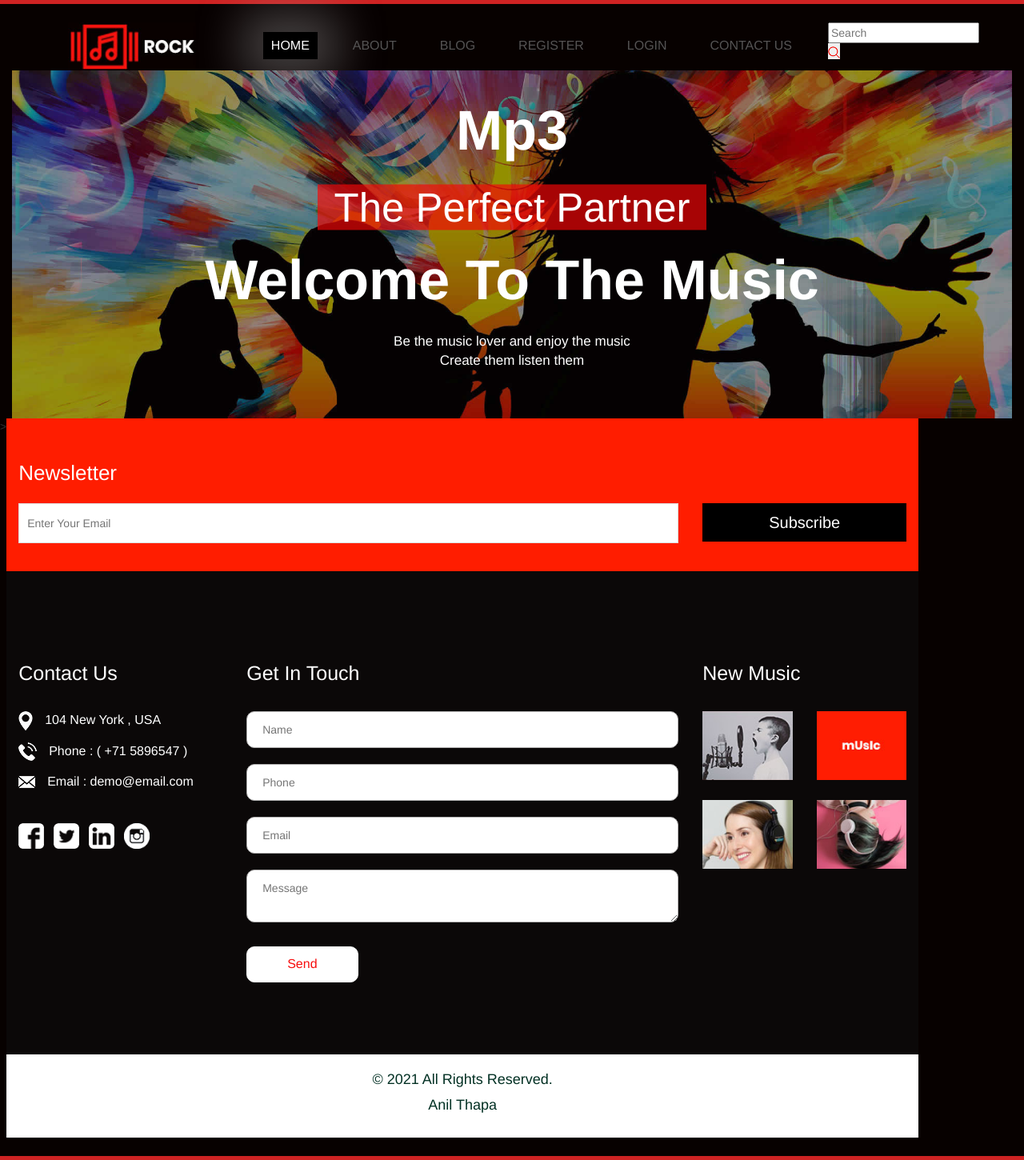
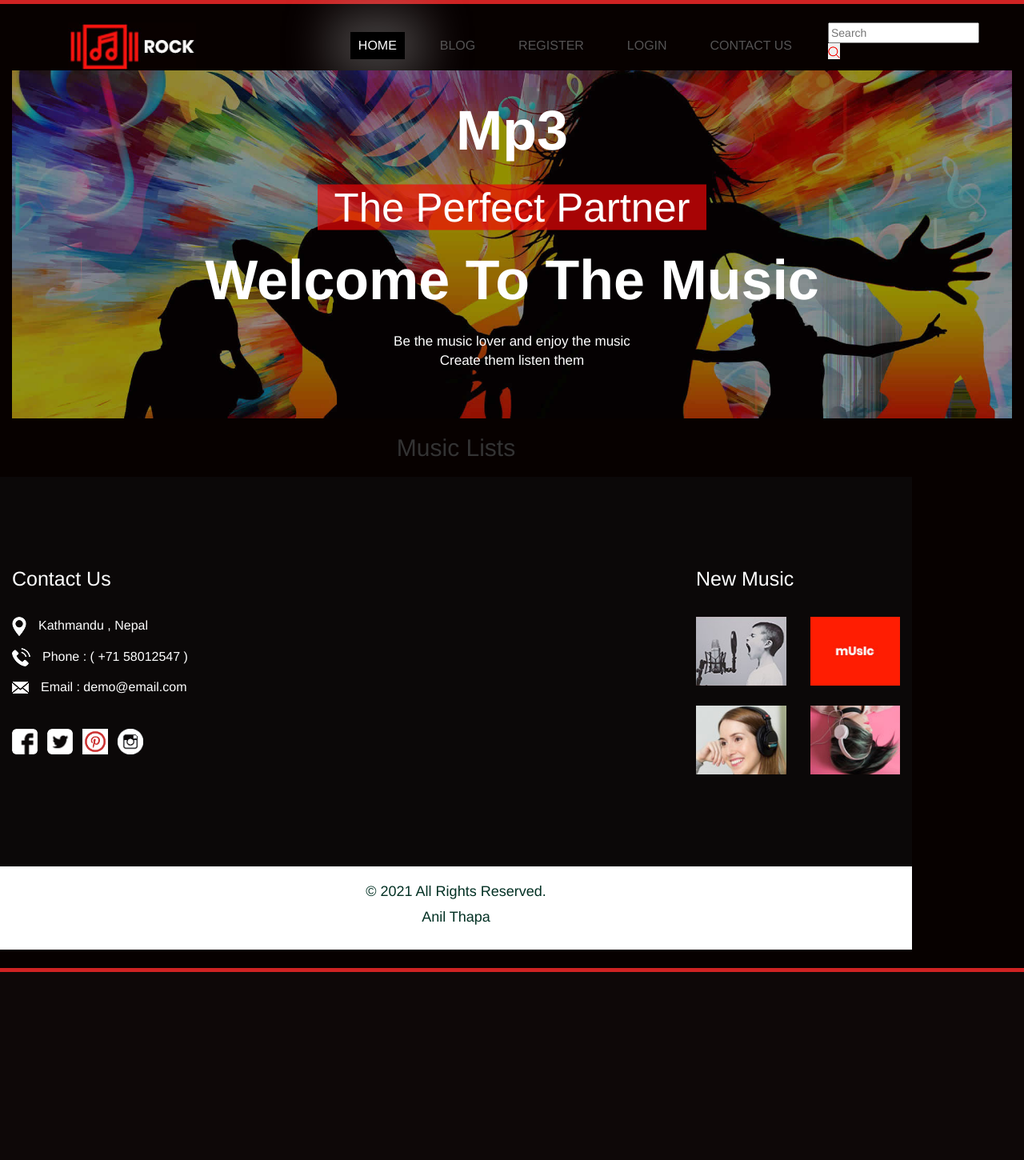
Before and after one commit to AnilThapa5/MusicStreaming, a Django app: page /app/index in a window 1280 px wide. Shown: the whole page at 80% size. After the commit the page ends 1215 px from the top, so only its background shows below. Run offline with Django 3.2, Linux system fonts and the light colour scheme; data that the repository does not hold is empty; some libraries are stand-ins or nearby versions.

Commit message:
code re arrange and error check

```diff
--- a/music/app/urls.py
+++ b/music/app/urls.py
@@ -12,3 +12,6 @@ urlpatterns = [
     path('blog', views.blog, name='blog'),
     path('search', views.search, name='search'),
 ] + static(settings.STATIC_URL, document_root=settings.STATIC_ROOT)
+
+
+urlpatterns = urlpatterns + static(settings.MEDIA_URL, document_root=settings.MEDIA_ROOT)
--- a/music/templates/index.html
+++ b/music/templates/index.html
@@ -46,6 +46,8 @@
 
     <script src="jquery.rating.js"></script>
     <style>
+
+
 
 /* Rating Star Widgets Style */
 .rating-stars ul {
@@ -107,14 +109,16 @@
                         <nav class="main-menu">
                             <ul class="menu-area-main">
                                 <li class="active"><a href="/app/index">Home</a></li>
+<!--
                                 <li><a href="about.html">about</a></li>
+-->
                                 <!-- <li><a href="album.html"> Albums</a></li>-->
                                 <li><a href="/app/blog">Blog</a></li>
 
                                 {% if user.is_authenticated %}
                                 <li>Hello, {{user.first_name}}</li>
                                 <li>
-                                    <span class="opener">Your Profile</span>
+                                    <span class="opener" style="background-color:gray">Your Profile</span>
                                     <ul>
                                         <li><a href="/view_profile">View Profile</a></li>
                                         <li><a href="/edit_profile">Update Profile</a></li>
@@ -165,18 +169,20 @@
                 </section>
             </div>
 
-            <!-- music playing begin -->>
+            <!-- music playing begin -->
 
-            <div class="grid-container">
+            <div class="grid-container" >
+            <center><h2>Music Lists</h2></center>
                 {% for i in song1 %}
-                <div class="col-md-4" style="background-color: #09c3ed">  <!--item3 -->
-
+                <div class="col-md-4" style="background-color: #09c3ed" >  <!--item3 -->
                     <div class="song-artist"><h5>Artist :{{i.artist}}</h5></div>
                     <div class="song-title"><h5>Title :{{i.title}}</h5></div>
                     <P><h5> Description :{{i.desc}}</h5></P>
                     <audio controls>
                         <source src="media/{{i.songs}}" type="audio/mp3">
                     </audio>
+
+
                     <div class="audio-player">
 
   <div class="controls">
@@ -199,15 +205,23 @@
 </div>
 
 
+
+
+
                 </div>
 
-                <div class="col-md-4"><img src={{i.img.url}} style="Height:210px" width="300px"/></div>
+                <div class="col-md-4"><img src={{i.img.url}} style="Height:193px" width="350px"/></div>
                 <!--rating begin here-->
+
+
 
                 <div id="rate" class="col-md-4" style="height:210px" width="300px">
 
                     <section class='rating-widget'>
 
+
+
+                        <p>Rate this music</p>
                         <!-- Rating Stars Box -->
                         <div class='rating-stars text-center'>
                             <ul id='stars'>
@@ -231,36 +245,13 @@
                     </section>
                 </div>
 
-                <!-- rating end here   -->
 
 
+                <!-- rating end here   -->
                 {% endfor %}
 
 
                 <!-- end music playing -->
-
-                <!-- Newsletter -->
-                <div class="Newsletter">
-                    <div class="container">
-                        <div class="row">
-                            <div class="col-md-12">
-
-                                <h2>Newsletter</h2>
-                                <div class="row">
-                                    <div class="col-xl-9 col-lg-9 col-md-9 col-sm-9 padding-right">
-                                        <input class="email" name="Enter Your Email" placeholder="Enter Your Email"
-                                               type="text">
-                                    </div>
-                                    <div class="col-xl-3 col-lg-3 col-md-3 col-sm-3 padding-left">
-                                        <button class="submit-btn">Subscribe</button>
-                                    </div>
-                                </div>
-                            </div>
-                        </div>
-                    </div>
-                </div>
-
-                <!-- end Newsletter -->
 
                 <!--  footer -->
                 <footr id="footer_with_contact">
@@ -271,8 +262,8 @@
                                     <div class="address">
                                         <h3>Contact Us</h3>
                                         <ul class="locarion_icon">
-                                            <li><img alt="icon" src='{%static "icon/1.png" %}'/>104 New York , USA</li>
-                                            <li><img alt="icon" src='{%static "icon/2.png" %}'/>Phone : ( +71 5896547 )
+                                            <li><img alt="icon" src='{%static "icon/1.png" %}'/>Kathmandu , Nepal</li>
+                                            <li><img alt="icon" src='{%static "icon/2.png" %}'/>Phone : ( +71 58012547 )
                                             </li>
                                             <li><img alt="icon" src='{%static "icon/3.png" %}'/>Email : demo@email.com
                                             </li>
@@ -280,15 +271,15 @@
                                         </ul>
 
                                         <ul class="contant_icon">
-                                            <li><img alt="icon" src='{%static "icon/fb.png" %}'/></li>
-                                            <li><img alt="icon" src='{%static "icon/tw.png" %}'/></li>
-                                            <li><img alt="icon" src='{%static "icon/lin(2).png" %}'/></li>
-                                            <li><img alt="icon" src='{%static "icon/instagram.png"  %}'/></li>
+                                            <li><a href="https://www.facebook.com/"><img alt="icon" src='{%static "icon/fb.png" %}'/></a></li>
+                                            <li><a href="https://twitter.com/"><img alt="icon" src='{%static "icon/tw.png" %}'/></a></li>
+                                            <li><a href="https://pinterest.com/"><img alt="icon" src='{%static "icon/pin.png" %}'/></a></li>
+                                            <li><a href="https://instagram.com/"><img alt="icon" src='{%static "icon/instagram.png"  %}'/></a></li>
                                         </ul>
                                     </div>
                                 </div>
                                 <div class="col-lg-6 col-md-6 col-sm-12 width">
-                                    <div class="address">
+                                    <!--<div class="address">
                                         <h3>Get In Touch</h3>
                                         <form>
                                             <div class="row">
@@ -312,7 +303,7 @@
                                                 </div>
                                             </div>
                                         </form>
-                                    </div>
+                                    </div>-->
                                 </div>
                                 <div class="col-xl-3 col-lg-3 col-md-6 col-sm-12 width">
                                     <div class="address">
@@ -350,7 +341,7 @@
                 <script src='{%static "js/popper.min.js" %}'></script>
                 <script src='{%static "js/bootstrap.bundle.min.js" %}'></script>
                 <script src='{%static "js/jquery-3.0.0.min.js" %}'></script>
-                <script src='{%static "js/musicplayer.js" %}'></script>
+
 
 
                 <!-- sidebar -->
@@ -417,6 +408,21 @@ function responseMessage(msg) {
 }
 
 
+    $(document).ready(function() {
+            $(".fancybox").fancybox({
+                openEffect: "none",
+                closeEffect: "none"
+            });
+
+            $(".zoom").hover(function() {
+
+                $(this).addClass('transition');
+            }, function() {
+
+                $(this).removeClass('transition');
+            });
+        });
+
  </script>
 
 </body>
```
Also changed, not shown: music/templates/login.html (+7 -4 lines), music/templates/register.html (+11 -9 lines), music/static/icon/pin.png (added). Lines whose indentation alone changed are shown as unchanged.
